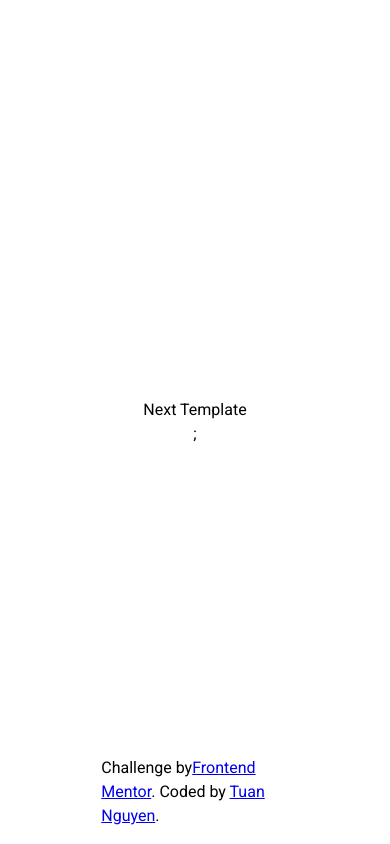
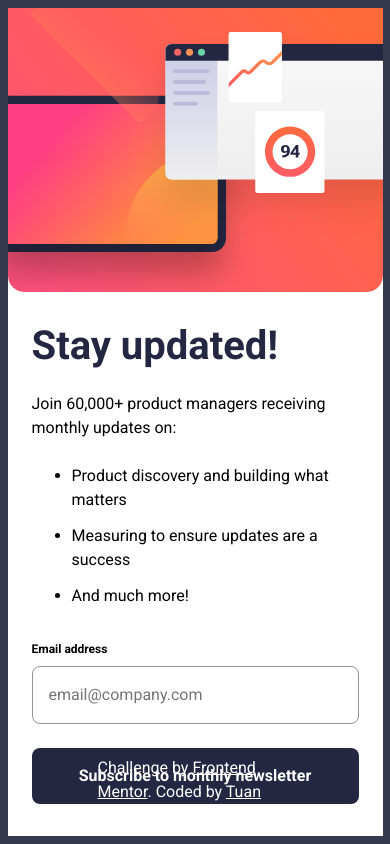
Before and after one commit to tuansdf/frontend-mentor-challenges, a Next.js app in the folder newsletter-sign-up-form/: page / in a window 390 px wide. Built offline with nearby package versions, Linux system fonts and the light colour scheme.

Commit message:
add mobile

```diff
--- a/newsletter-sign-up-form/next.config.js
+++ b/newsletter-sign-up-form/next.config.js
@@ -1,4 +1,8 @@
 /** @type {import('next').NextConfig} */
-const nextConfig = {};
+const nextConfig = {
+  images: {
+    unoptimized: true,
+  },
+};
 
 module.exports = nextConfig;
--- /dev/null
+++ b/newsletter-sign-up-form/src/app/page.module.scss
@@ -0,0 +1,55 @@
+.main {
+  width: 100%;
+  background-color: hsl(var(--white));
+}
+
+.image {
+  width: 100%;
+}
+
+.body {
+  padding: 1.5rem;
+  padding-bottom: 2rem;
+}
+
+.title {
+  margin: 0;
+  color: hsl(var(--dark-slate-grey));
+  font-size: 2.5rem;
+}
+
+.list {
+  margin-top: 1.5rem;
+
+  & > * + * {
+    margin-top: 0.75rem;
+  }
+}
+
+.form {
+  display: flex;
+  flex-direction: column;
+  margin-top: 2rem;
+
+  label {
+    margin-bottom: 0.5rem;
+    font-size: 0.75rem;
+    font-weight: 700;
+  }
+
+  input {
+    padding: 1rem;
+    border-radius: 0.5rem;
+    border-color: hsl(var(--grey));
+  }
+
+  button {
+    padding: 1rem;
+    margin-top: 1.5rem;
+    border-radius: 0.5rem;
+    border: none;
+    background-color: hsl(var(--dark-slate-grey));
+    font-weight: 700;
+    color: hsl(var(--white));
+  }
+}
--- a/newsletter-sign-up-form/src/app/page.tsx
+++ b/newsletter-sign-up-form/src/app/page.tsx
@@ -1,9 +1,35 @@
 import { Attribution } from "~/components/attribution";
+import classes from "./page.module.scss";
 
 export default function Home() {
   return (
     <>
-      <main>Next Template</main>;
+      <main className={classes["main"]}>
+        <img
+          src="/images/illustration-sign-up-mobile.svg"
+          alt=""
+          className={classes["image"]}
+        />
+
+        <div className={classes["body"]}>
+          <h1 className={classes["title"]}>Stay updated!</h1>
+          <p className={classes["subtitle"]}>
+            Join 60,000+ product managers receiving monthly updates on:
+          </p>
+          <ul className={classes["list"]}>
+            <li>Product discovery and building what matters</li>
+            <li>Measuring to ensure updates are a success</li>
+            <li>And much more!</li>
+          </ul>
+
+          <form className={classes["form"]}>
+            <label>Email address</label>
+            <input type="email" placeholder="email@company.com" />
+            <button>Subscribe to monthly newsletter</button>
+          </form>
+        </div>
+      </main>
+
       <Attribution />
     </>
   );
--- a/newsletter-sign-up-form/src/components/attribution.module.scss
+++ b/newsletter-sign-up-form/src/components/attribution.module.scss
@@ -1,6 +1,11 @@
 .attribution {
-  position: absolute;
+  position: fixed;
   bottom: 1rem;
   left: 50%;
   transform: translateX(-50%);
+
+  &,
+  a {
+    color: hsl(var(--white));
+  }
 }
--- a/newsletter-sign-up-form/src/components/attribution.tsx
+++ b/newsletter-sign-up-form/src/components/attribution.tsx
@@ -3,7 +3,7 @@ import classes from "./attribution.module.scss";
 export const Attribution = () => {
   return (
     <div className={classes["attribution"]}>
-      Challenge by
+      Challenge by{" "}
       <a href="https://www.frontendmentor.io?ref=challenge" target="_blank">
         Frontend Mentor
       </a>
--- a/newsletter-sign-up-form/src/styles/globals.scss
+++ b/newsletter-sign-up-form/src/styles/globals.scss
@@ -17,6 +17,7 @@ body {
   max-width: 375px;
   margin-inline: auto;
   width: 100%;
+  background-color: hsl(var(--charcoal-grey));
   font-size: 1rem;
 
   @media (min-width: 1440px) {
```
